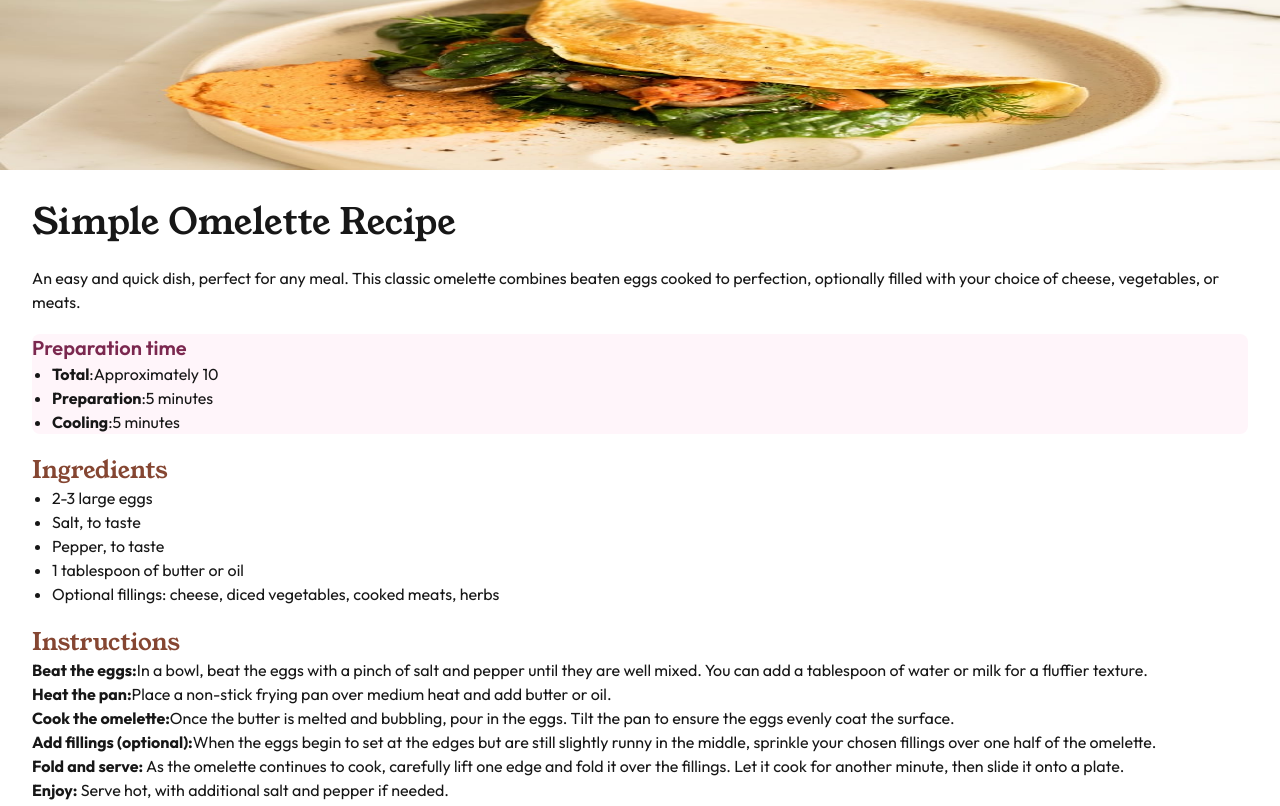
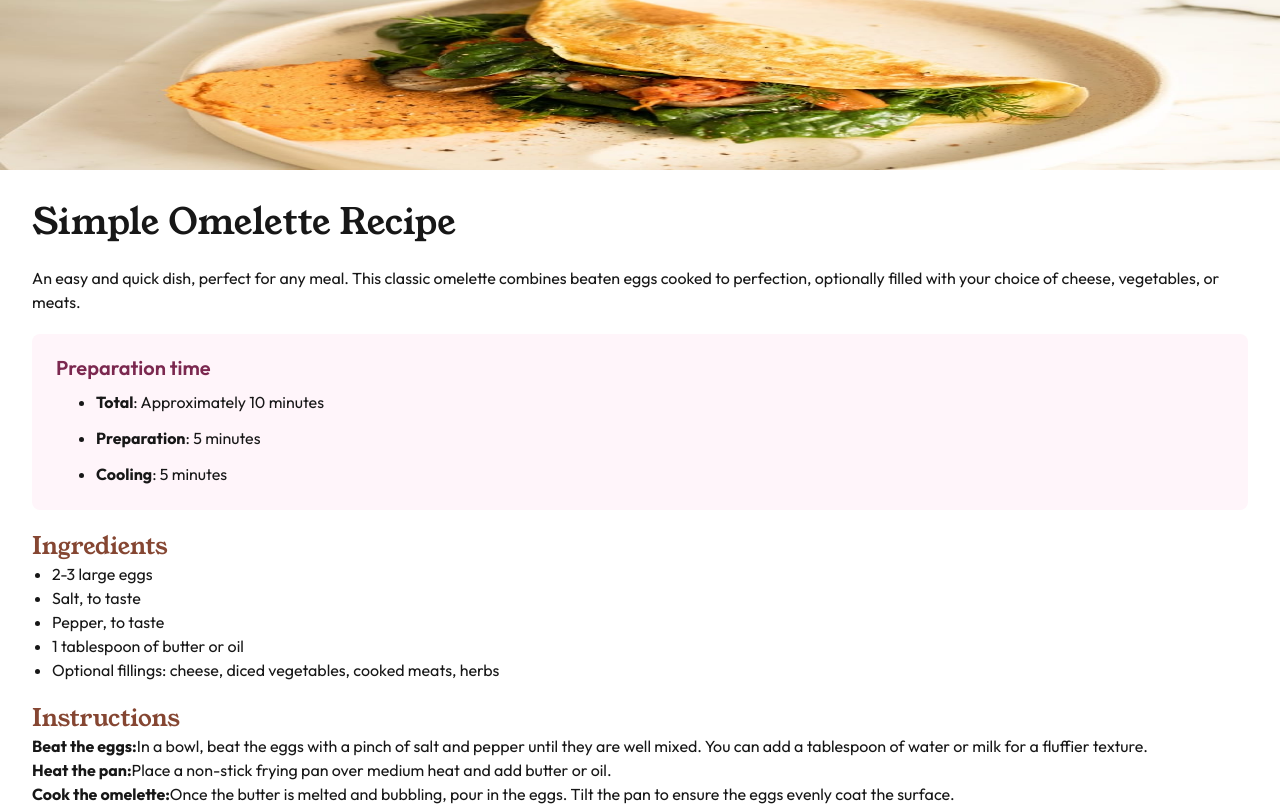
Before and after one commit to BlonoBuccellati/fm-recipe-page, a Next.js app: page / in a window 1280 px wide. Shown: the top 806 px of the page. Built offline with nearby package versions, Linux system fonts and the light colour scheme.

Commit message:
feat(style): 準備時間についてのスタイルの作成

```diff
--- a/src/app/page.tsx
+++ b/src/app/page.tsx
@@ -21,20 +21,19 @@ export default function Home() {
           </p>
         </div>
         {/* preparation time */}
-        <div className='bg-Rose-50 rounded-lg'>
-          <h3 className='text-Rose-800 text-xl font-semibold'>
+        <div className='bg-Rose-50 rounded-lg p-6'>
+          <h3 className='text-Rose-800 text-xl font-semibold leading-none mb-3'>
             Preparation time
           </h3>
-          {/* リスト */}
-          <ul className='list-disc pl-5'>
+          <ul className='list-disc pl-10 flex flex-col gap-3'>
             <li>
-              <b>Total</b>:Approximately 10
+              <b>Total</b>: Approximately 10 minutes
             </li>
             <li>
-              <b>Preparation</b>:5 minutes
+              <b>Preparation</b>: 5 minutes
             </li>
             <li>
-              <b>Cooling</b>:5 minutes
+              <b>Cooling</b>: 5 minutes
             </li>
           </ul>
         </div>
```
